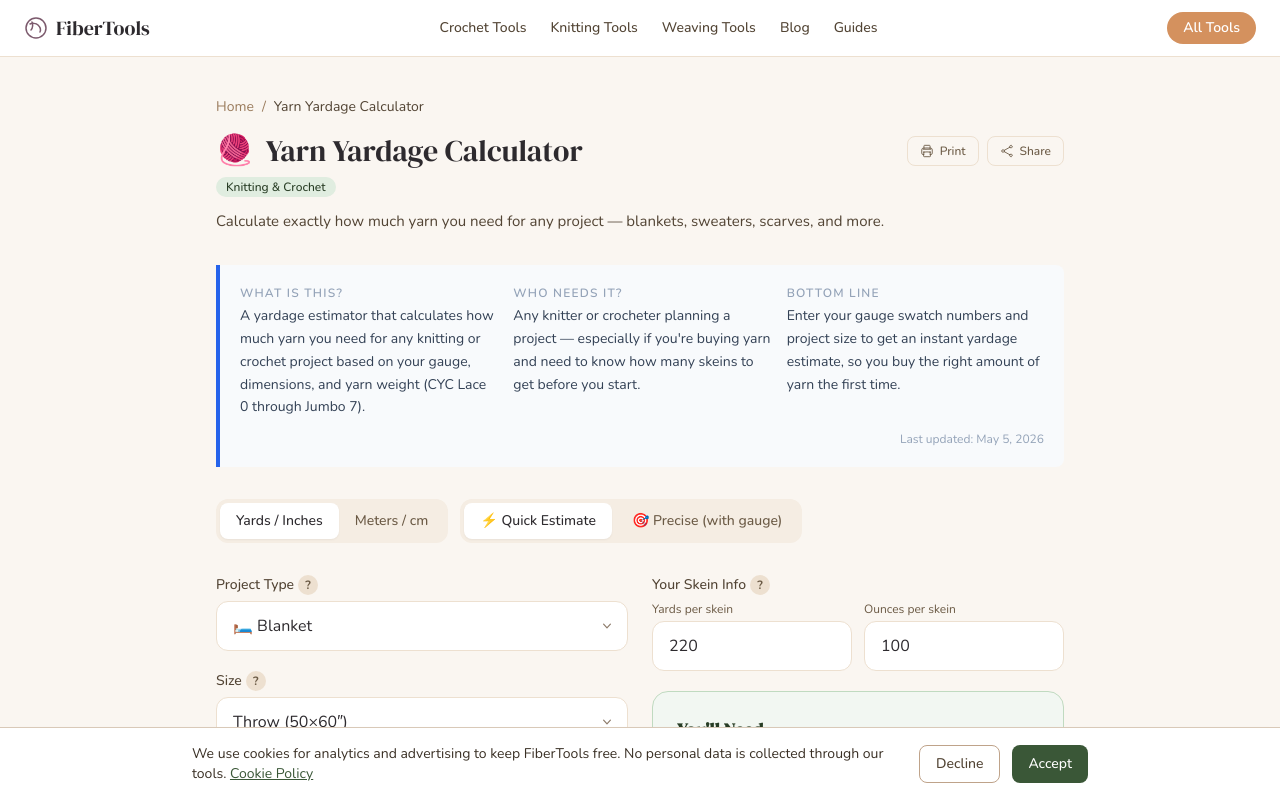
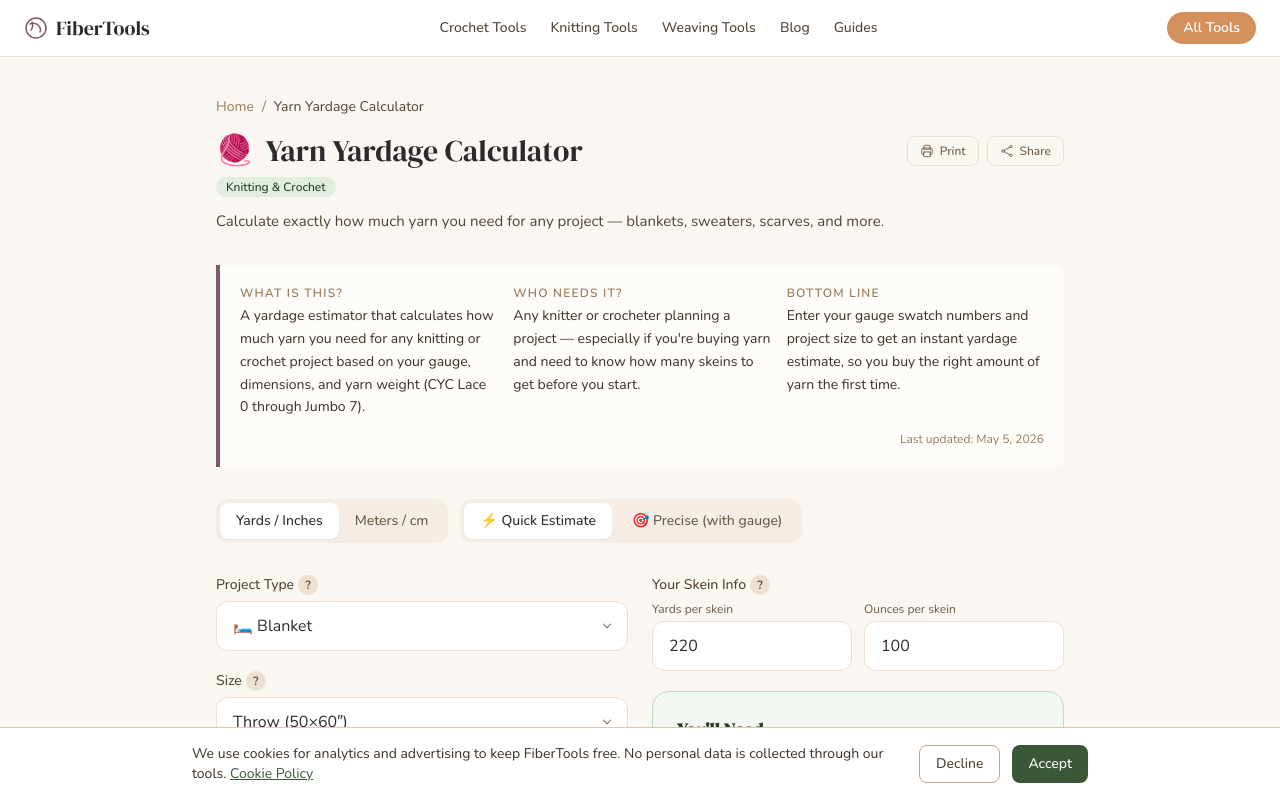
Before and after one commit to raiderj77/fibertools, a Next.js app: page /yarn-calculator in a window 1280 px wide. Shown: the top 798 px of the page. Built offline with nearby package versions, Linux system fonts and the light colour scheme.

Commit message:
fix: replace slate/blue colors with FiberTools palette in AnswerBlock

```diff
--- a/src/components/AnswerBlock.tsx
+++ b/src/components/AnswerBlock.tsx
@@ -9,31 +9,31 @@ export default function AnswerBlock({ what, who, bottomLine, lastUpdated }: Answ
   return (
     <section
       aria-label="Quick Answer"
-      className="answer-block border-l-4 border-blue-600 bg-slate-50 dark:bg-slate-800/50 dark:border-blue-400 rounded-r-lg p-5 mb-8"
+      className="answer-block border-l-4 border-plum-500 bg-cream-50 dark:bg-plum-900/30 dark:border-plum-400 rounded-r-lg p-5 mb-8"
     >
       <div className="grid grid-cols-1 md:grid-cols-3 gap-4 mb-3">
         <div>
-          <span className="block text-xs font-semibold uppercase tracking-widest text-slate-400 mb-1">
+          <span className="block text-xs font-semibold uppercase tracking-widest text-bark-400 mb-1">
             What is this?
           </span>
-          <p className="text-sm leading-relaxed text-slate-700 dark:text-slate-300 m-0">{what}</p>
+          <p className="text-sm leading-relaxed text-bark-700 dark:text-cream-200 m-0">{what}</p>
         </div>
         <div>
-          <span className="block text-xs font-semibold uppercase tracking-widest text-slate-400 mb-1">
+          <span className="block text-xs font-semibold uppercase tracking-widest text-bark-400 mb-1">
             Who needs it?
           </span>
-          <p className="text-sm leading-relaxed text-slate-700 dark:text-slate-300 m-0">{who}</p>
+          <p className="text-sm leading-relaxed text-bark-700 dark:text-cream-200 m-0">{who}</p>
         </div>
         <div>
-          <span className="block text-xs font-semibold uppercase tracking-widest text-slate-400 mb-1">
+          <span className="block text-xs font-semibold uppercase tracking-widest text-bark-400 mb-1">
             Bottom line
           </span>
-          <p className="text-sm leading-relaxed text-slate-700 dark:text-slate-300 m-0">{bottomLine}</p>
+          <p className="text-sm leading-relaxed text-bark-700 dark:text-cream-200 m-0">{bottomLine}</p>
         </div>
       </div>
       <time
         dateTime={lastUpdated}
-        className="block text-right text-xs text-slate-400"
+        className="block text-right text-xs text-bark-400"
       >
         Last updated:{' '}
         {new Date(lastUpdated).toLocaleDateString('en-US', {
```
